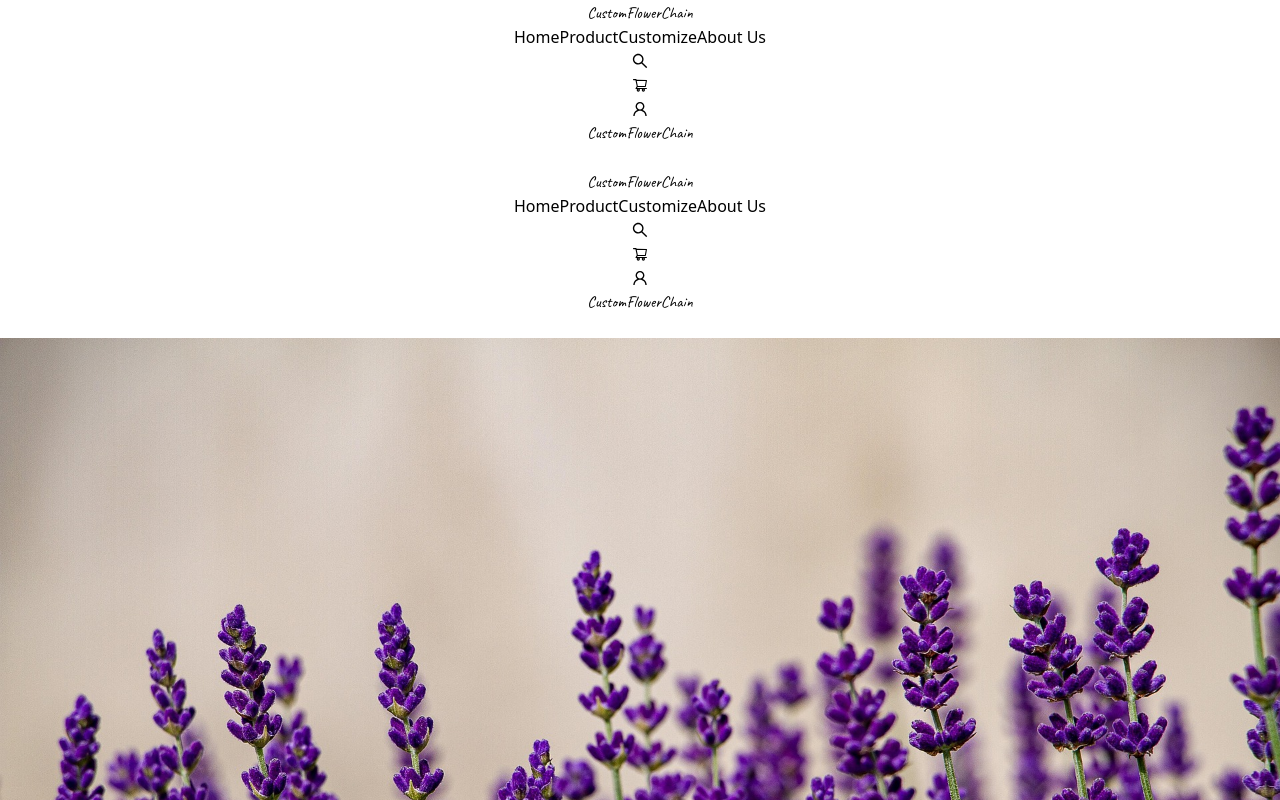
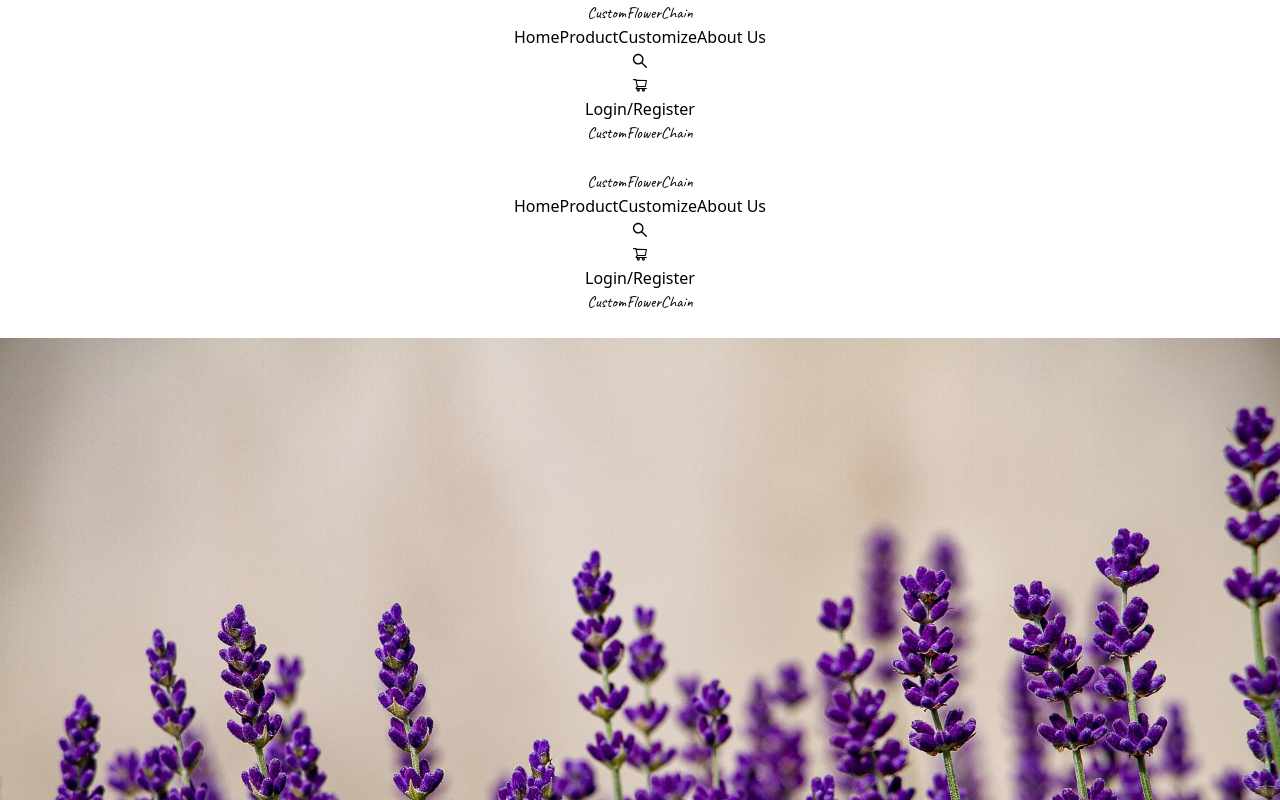
Before and after one commit to nghiatran149/Capstone-CFC-FE-User, a React (Vite) app: page / in a window 1280 px wide. Shown: the top 800 px of the page. Built offline with nearby package versions, Linux system fonts and the light colour scheme.

Commit message:
Update Header Login Status

```diff
--- a/src/components/Header.jsx
+++ b/src/components/Header.jsx
@@ -1,6 +1,6 @@
 import React, { useState, useEffect } from 'react';
 import { Link, useLocation } from 'react-router-dom';
-import { SearchOutlined, ShoppingCartOutlined, UserOutlined, LogoutOutlined, WalletOutlined, HistoryOutlined } from '@ant-design/icons';
+import { SearchOutlined, ShoppingCartOutlined, UserOutlined, LogoutOutlined, HistoryOutlined } from '@ant-design/icons';
 
 const Header = () => {
   const navItems = [
@@ -13,6 +13,7 @@ const Header = () => {
   const location = useLocation();
   const [activeItem, setActiveItem] = useState(location.pathname);
   const [isDropdownOpen, setIsDropdownOpen] = useState(false);
+  const [isLoggedIn, setIsLoggedIn] = useState(false);
 
   useEffect(() => {
     const linkElement = document.createElement('link');
@@ -21,13 +22,29 @@ const Header = () => {
     document.head.appendChild(linkElement);
 
     setActiveItem(location.pathname);
+    checkLoginStatus();
+    window.addEventListener('storage', checkLoginStatus);
+    return () => {
+      window.removeEventListener('storage', checkLoginStatus);
+    };
   }, [location.pathname]);
+
+  useEffect(() => {
+    const interval = setInterval(checkLoginStatus, 2000);
+    return () => clearInterval(interval);
+  }, []);
+
+  const checkLoginStatus = () => {
+    const token = sessionStorage.getItem('accessToken');
+    setIsLoggedIn(!!token);
+  };
 
   const toggleDropdown = () => setIsDropdownOpen(!isDropdownOpen);
 
   const handleLogout = () => {
     localStorage.clear();
     sessionStorage.clear();
+    setIsLoggedIn(false);
     window.location.href = "/login";
   };
 
@@ -67,6 +84,7 @@ const Header = () => {
             </Link>
           </div>
 
+          {isLoggedIn ? (
             <div className="relative">
               <button
                 onClick={toggleDropdown}
@@ -101,6 +119,14 @@ const Header = () => {
                 </div>
               )}
             </div>
+          ) : (
+            <Link
+              to="/login"
+              className="px-4 py-2 bg-pink-500 text-white font-medium rounded-md hover:bg-pink-600 transition-colors"
+            >
+              Login/Register
+            </Link>
+          )}
         </div>
       </div>
 
```
Lines whose indentation alone changed are shown as unchanged.
